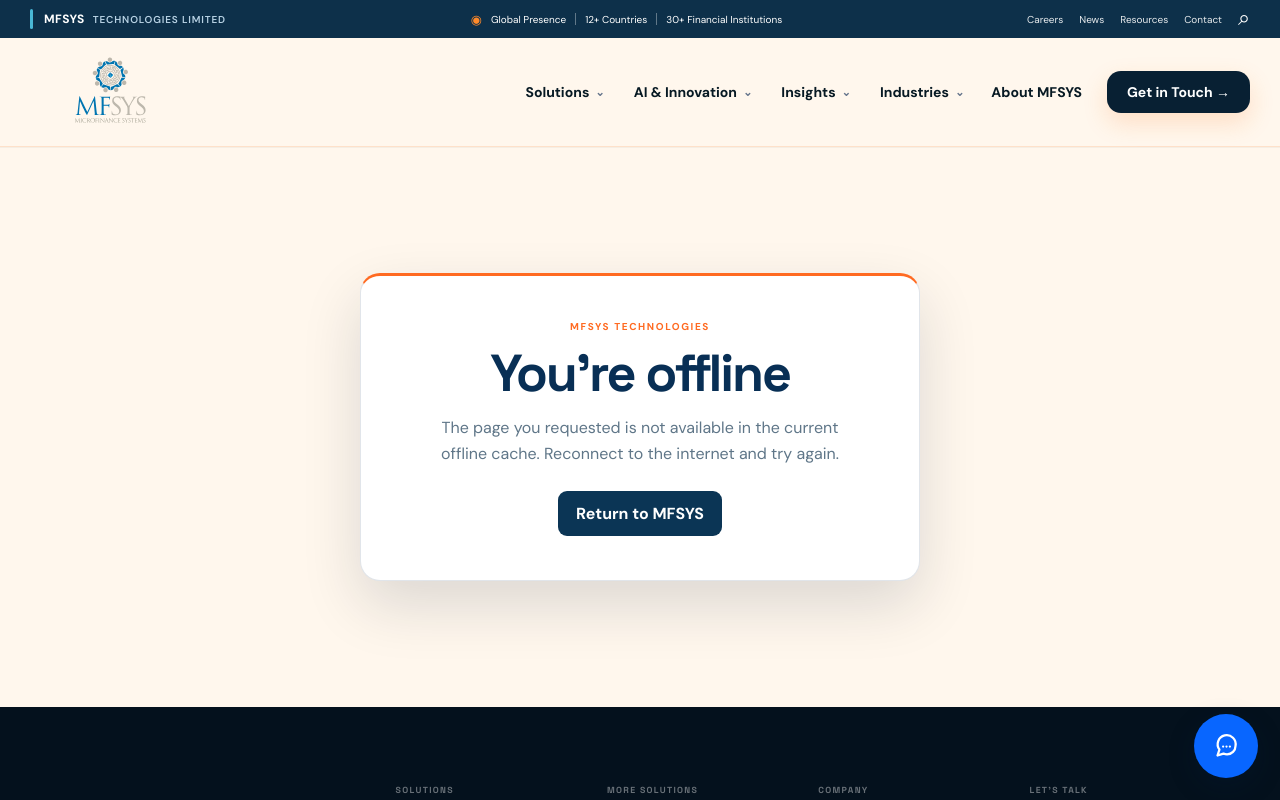
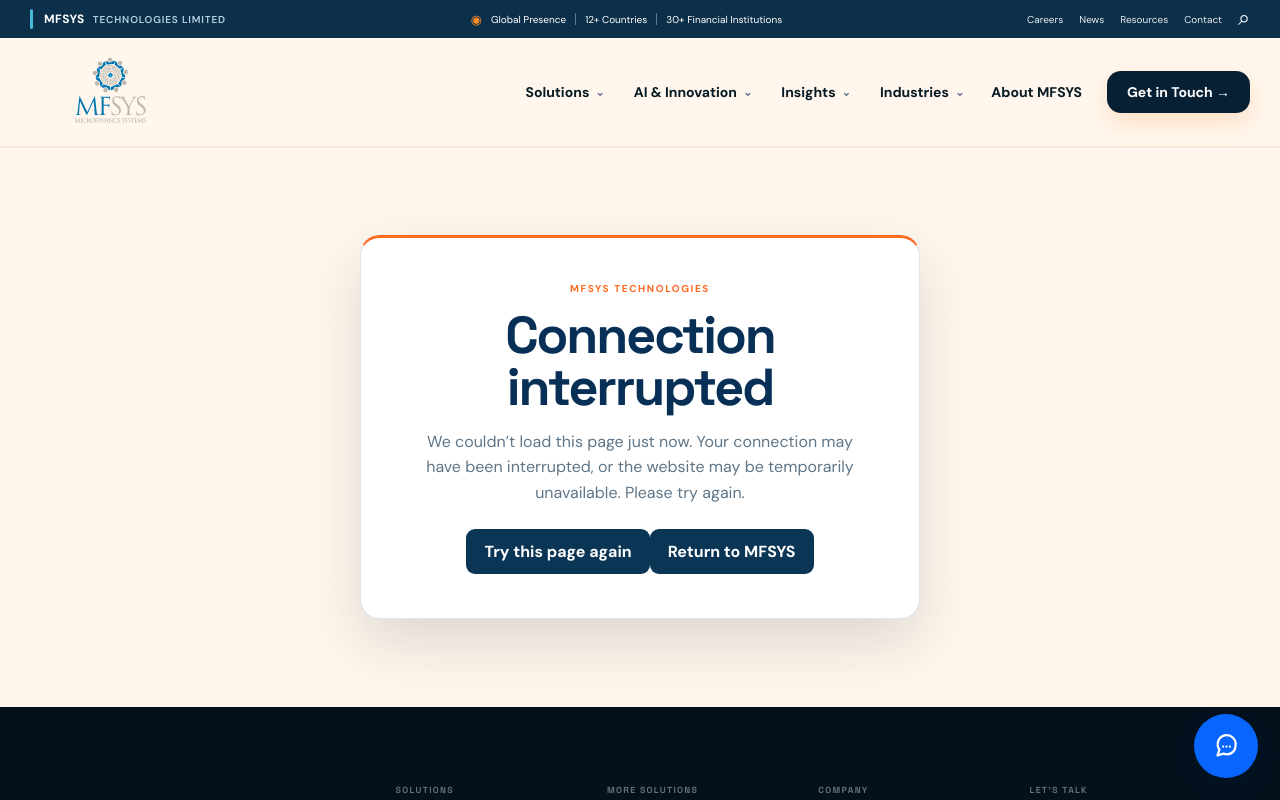
Before and after one commit to ali-mfsys/mfsys-website, a Next.js app: page /offline in a window 1280 px wide. Shown: the top 800 px of the page. Built offline with nearby package versions, Linux system fonts and the light colour scheme.

Commit message:
Replace misleading offline message with truthful temporary connection fallback and retry action

```diff
--- a/app/offline/page.tsx
+++ b/app/offline/page.tsx
@@ -5,9 +5,12 @@ export default function OfflinePage(){
     <main className="pwa-offline-page">
       <div className="pwa-offline-card">
         <span className="pwa-offline-eyebrow">MFSYS TECHNOLOGIES</span>
-        <h1>You’re offline</h1>
-        <p>The page you requested is not available in the current offline cache. Reconnect to the internet and try again.</p>
-        <Link href="/">Return to MFSYS</Link>
+        <h1>Connection interrupted</h1>
+        <p>We couldn’t load this page just now. Your connection may have been interrupted, or the website may be temporarily unavailable. Please try again.</p>
+        <div className="pwa-offline-actions">
+          <a href="">Try this page again</a>
+          <Link href="/">Return to MFSYS</Link>
+        </div>
       </div>
     </main>
   );
```
